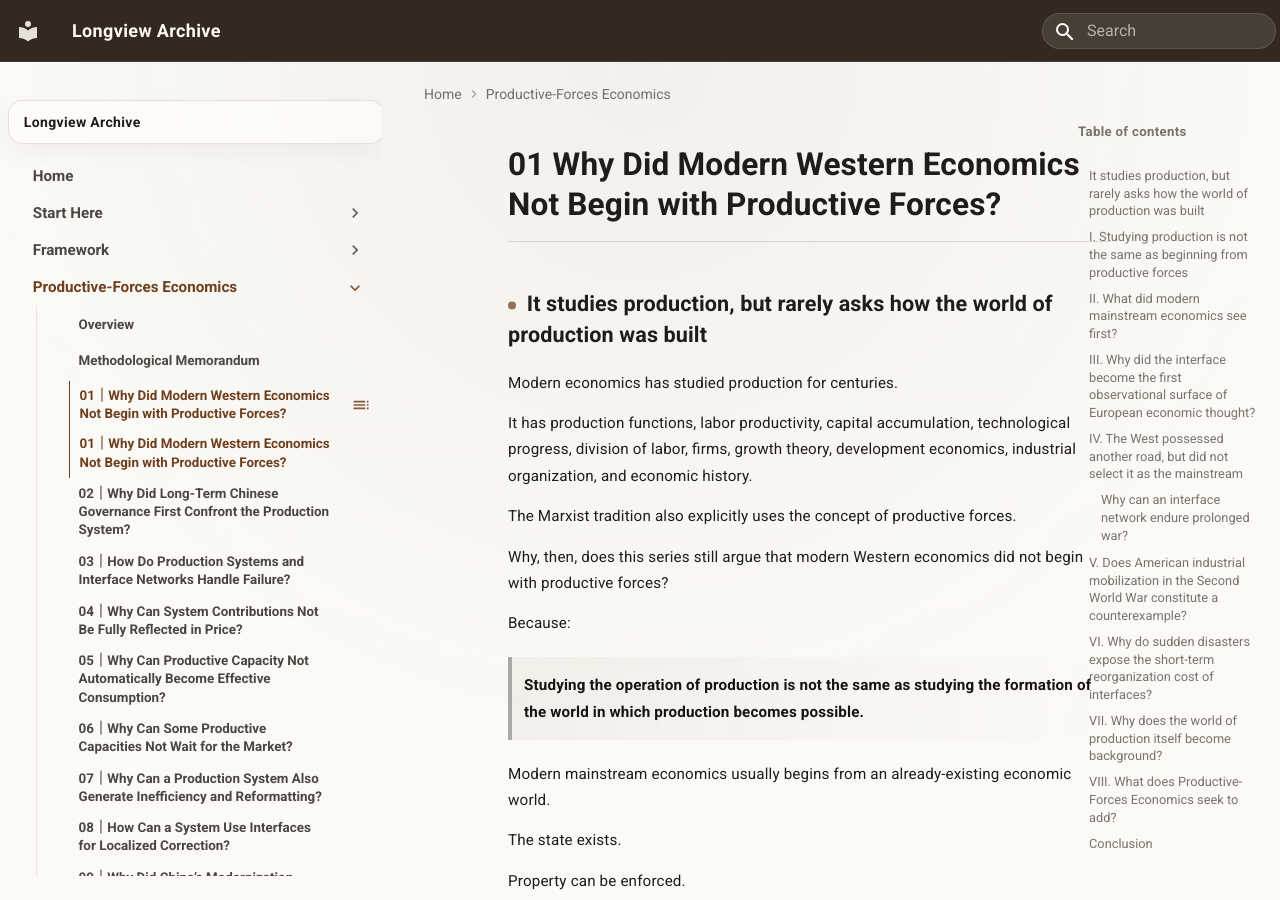
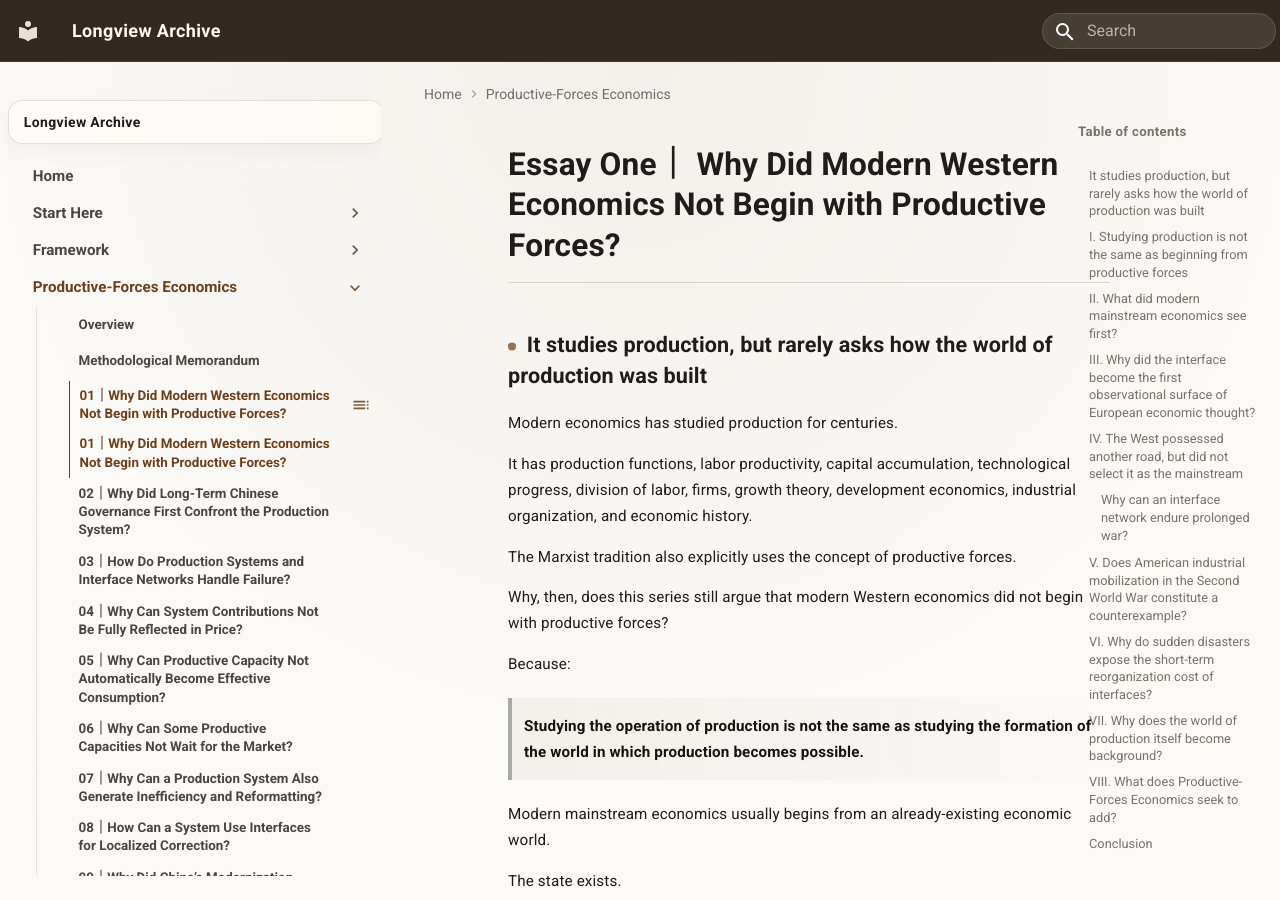
Before and after one commit to guanshi1688/longview-archive, an MkDocs documentation site: the page built from docs/essays/english/productive-forces-economics/01-western-economics.md, in a window 1280 px wide and 900 px high. Built offline with MkDocs 1.6.1 and Material for MkDocs 9.7.7, drawn with Linux system fonts in a browser that asks for light colours.

Commit message:
Update 01-western-economics.md

```diff
--- a/docs/essays/english/productive-forces-economics/01-western-economics.md
+++ b/docs/essays/english/productive-forces-economics/01-western-economics.md
@@ -1,4 +1,4 @@
-# 01 Why Did Modern Western Economics Not Begin with Productive Forces?
+# Essay One｜ Why Did Modern Western Economics Not Begin with Productive Forces?
 
 ## It studies production, but rarely asks how the world of production was built
 
```
